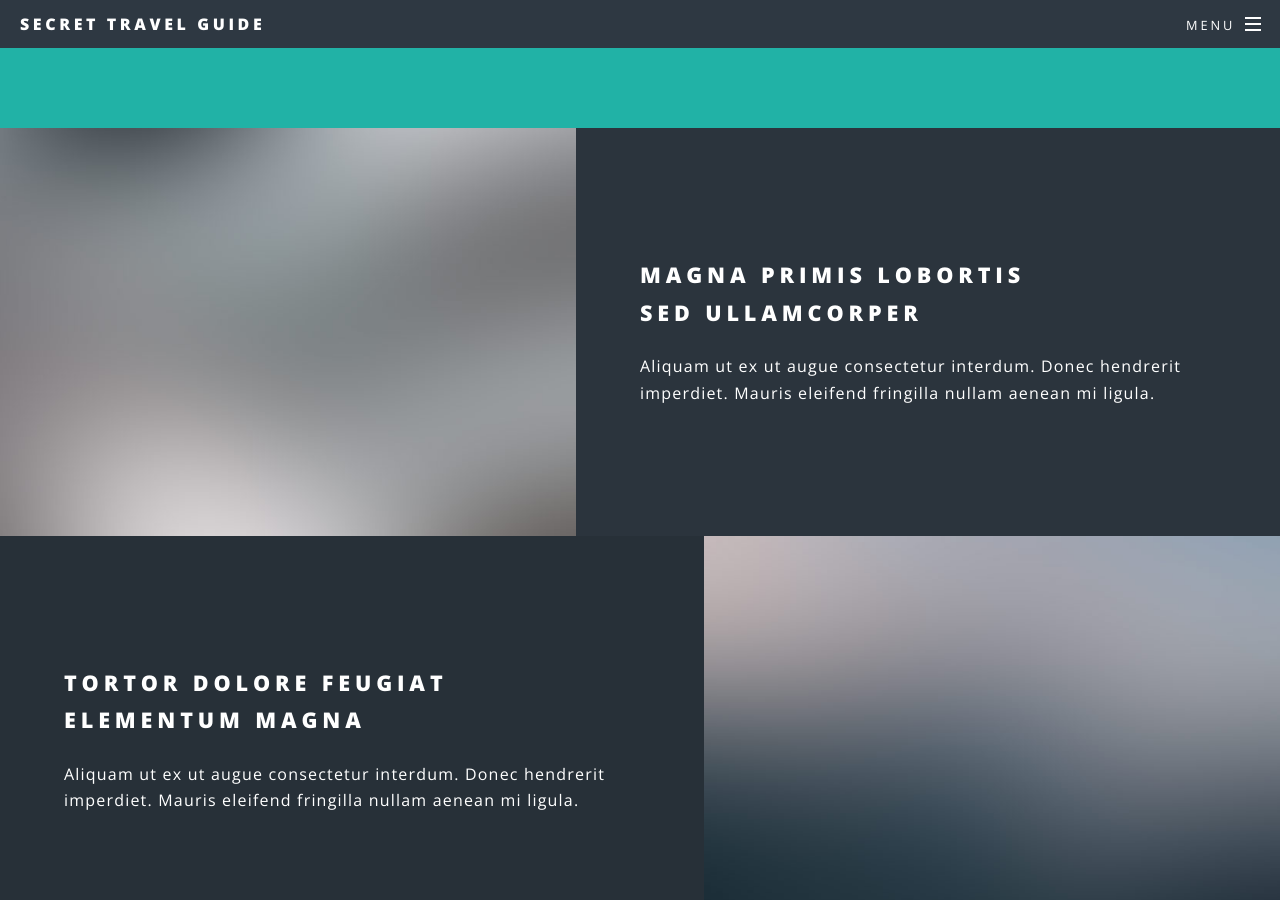
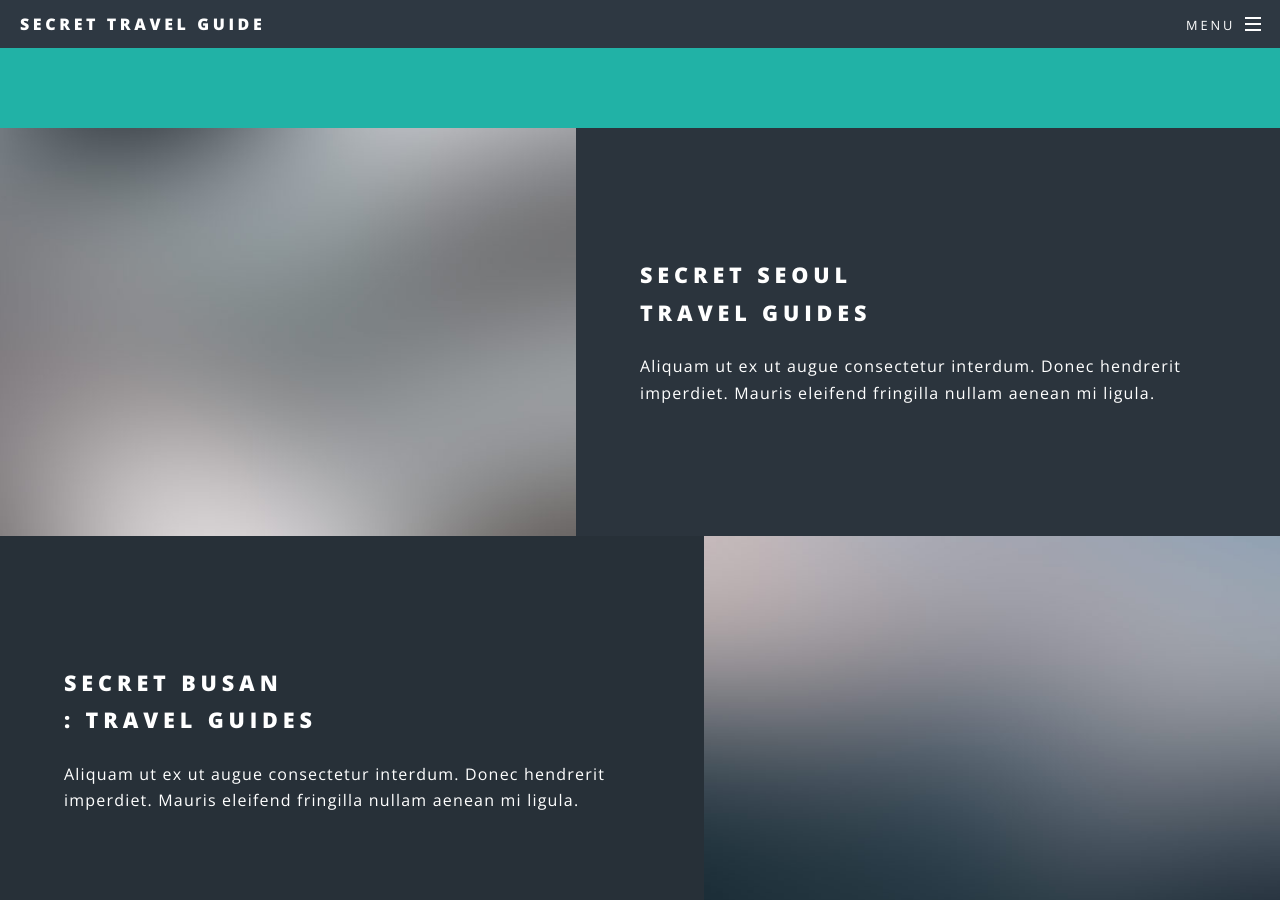
Before and after one commit to inansung/secret.github.io, a Jekyll site: the page built from index.html, in a window 1280 px wide and 900 px high, scrolled down 1293 px. Built offline with Jekyll 4.4.1, drawn with Linux system fonts in a browser that asks for light colours.

Commit message:
Update index.html

```diff
--- a/index.html
+++ b/index.html
@@ -36,15 +36,15 @@ layout: landing
 					<section id="two" class="wrapper alt style2">
 						<section class="spotlight">
 							<div class="image"><img src="images/pic01.jpg" alt="" /></div><div class="content">
-								<h2>Magna primis lobortis<br />
-								sed ullamcorper</h2>
+								<h2>Secret SEOUL<br />
+								Travel Guides</h2>
 								<p>Aliquam ut ex ut augue consectetur interdum. Donec hendrerit imperdiet. Mauris eleifend fringilla nullam aenean mi ligula.</p>
 							</div>
 						</section>
 						<section class="spotlight">
 							<div class="image"><img src="images/pic02.jpg" alt="" /></div><div class="content">
-								<h2>Tortor dolore feugiat<br />
-								elementum magna</h2>
+								<h2>Secret BUSAN<br />
+								: Travel Guides</h2>
 								<p>Aliquam ut ex ut augue consectetur interdum. Donec hendrerit imperdiet. Mauris eleifend fringilla nullam aenean mi ligula.</p>
 							</div>
 						</section>
```
